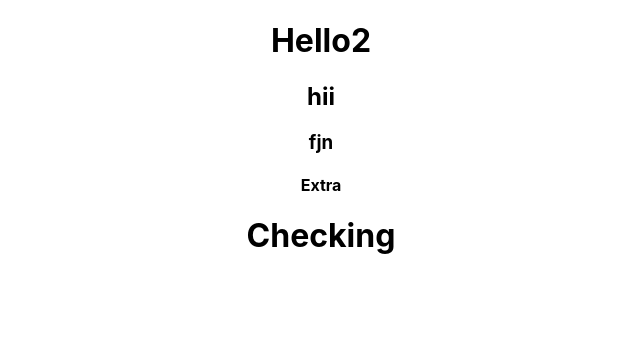
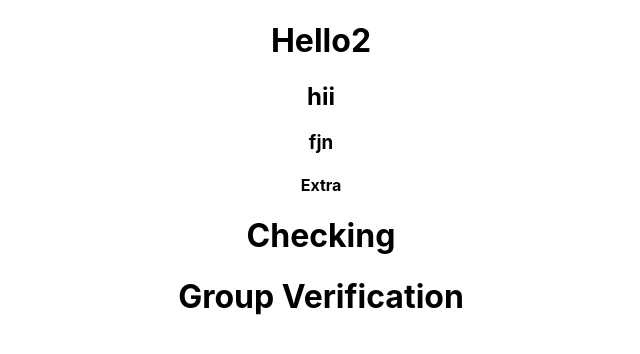
Before and after one commit to Ishsinghal/Demo, a React (Create React App) app in the folder myapp/: page / in a window 1280 px wide. Shown: the top 354 px of the page, without its empty margins (319-959 px from the left). Built offline with nearby package versions, Linux system fonts and the light colour scheme.

Commit message:
Checking1

```diff
--- a/myapp/src/App.js
+++ b/myapp/src/App.js
@@ -9,6 +9,7 @@ function App() {
       <h3>fjn</h3>
       <h4>Extra</h4>
       <h1>Checking</h1>
+      <h1>Group Verification</h1>
     </div>
   );
 }
```
